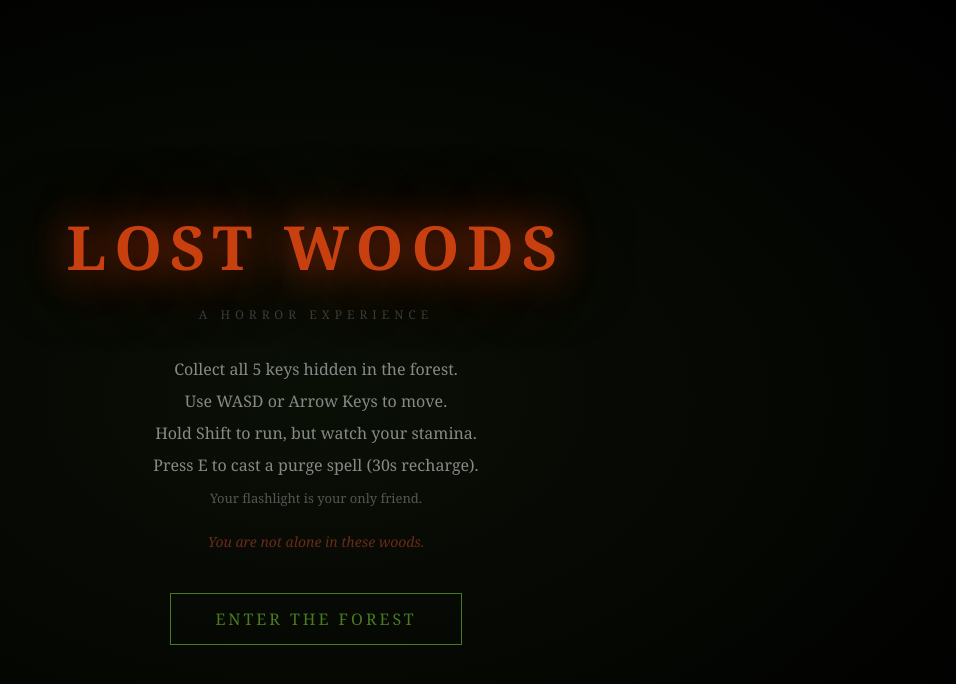
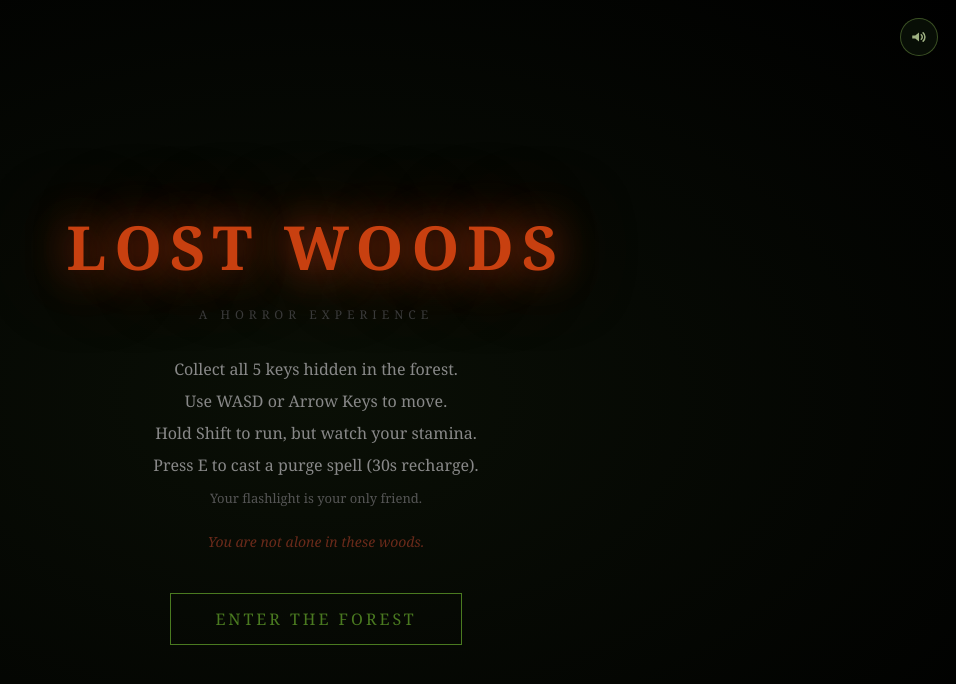
Before and after one commit to yassine020528/lost_woods, a React (Vite) app: page / in a window 1280 px wide. Shown: the top 684 px of the page, without its empty margins (324-1280 px from the left). Built offline with nearby package versions, Linux system fonts and the light colour scheme.

Commit message:
mute unmute button

```diff
--- a/src/features/lostWoods/LostWoodsGame.css
+++ b/src/features/lostWoods/LostWoodsGame.css
@@ -31,6 +31,51 @@
   color: #c8a030;
   font-size: 15px;
   text-shadow: 0 0 8px #a56000;
+}
+
+.mute-btn {
+  pointer-events: auto;
+  background: rgba(10, 18, 8, 0.82);
+  color: #9fb182;
+  border: 1px solid rgba(150, 200, 90, 0.36);
+  border-radius: 999px;
+  font-family: Georgia, 'Times New Roman', serif;
+  cursor: pointer;
+  display: inline-flex;
+  align-items: center;
+  justify-content: center;
+  transition: border-color 0.2s, color 0.2s, background 0.2s, transform 0.2s;
+}
+
+.mute-btn:hover {
+  color: #c5f08a;
+  border-color: rgba(190, 240, 120, 0.62);
+  background: rgba(18, 34, 12, 0.86);
+  transform: translateY(-1px);
+}
+
+.mute-icon {
+  width: 18px;
+  height: 18px;
+}
+
+.hud-mute-btn {
+  position: fixed;
+  top: 14px;
+  right: calc(min(26vmin, 210px) + 30px);
+  width: 34px;
+  height: 34px;
+  padding: 0;
+  z-index: 11;
+}
+
+.menu-mute-btn {
+  position: absolute;
+  top: 18px;
+  right: 18px;
+  width: 38px;
+  height: 38px;
+  padding: 0;
 }
 
 .spell-panel {
@@ -328,6 +373,16 @@
     width: min(60vw, 220px);
   }
 
+  .hud-mute-btn {
+    top: 12px;
+    right: calc(min(26vmin, 210px) + 26px);
+  }
+
+  .menu-mute-btn {
+    top: 12px;
+    right: 12px;
+  }
+
   .controls-hint {
     font-size: 11px;
   }
--- a/src/features/lostWoods/LostWoodsGame.tsx
+++ b/src/features/lostWoods/LostWoodsGame.tsx
@@ -11,8 +11,21 @@ const staminaClassName = (stamina: number): string => {
   return 'stamina-low'
 }
 
+const SoundIcon = ({ muted }: { muted: boolean }) => (
+  <svg viewBox="0 0 24 24" aria-hidden="true" className="mute-icon">
+    <path d="M3 10h4l5-4v12l-5-4H3z" fill="currentColor" />
+    {!muted && (
+      <>
+        <path d="M15 9a4 4 0 010 6" fill="none" stroke="currentColor" strokeWidth="2" strokeLinecap="round" />
+        <path d="M17.5 6.5a7.5 7.5 0 010 11" fill="none" stroke="currentColor" strokeWidth="2" strokeLinecap="round" />
+      </>
+    )}
+    {muted && <path d="M4 4l16 16" fill="none" stroke="currentColor" strokeWidth="2.4" strokeLinecap="round" />}
+  </svg>
+)
+
 export function LostWoodsGame() {
-  const { canvasRef, ui, startGame, restart } = useLostWoodsGame()
+  const { canvasRef, ui, isMuted, toggleMute, startGame, restart } = useLostWoodsGame()
 
   return (
     <main className="lost-woods-root">
@@ -22,6 +35,15 @@ export function LostWoodsGame() {
         <div className="keys-display">
           KEYS <span>{ui.collectedKeys}</span> / <span>{ui.totalKeys}</span>
         </div>
+        <button
+          type="button"
+          className="mute-btn hud-mute-btn"
+          onClick={toggleMute}
+          aria-label={isMuted ? 'Unmute audio' : 'Mute audio'}
+          title={isMuted ? 'Unmute audio' : 'Mute audio'}
+        >
+          <SoundIcon muted={isMuted} />
+        </button>
         <div className={`spell-panel ${ui.spellReady ? 'spell-ready' : 'spell-cooling'}`}>
           <div className="spell-header">
             SPELL <span className="spell-keybind">E</span>
@@ -55,6 +77,15 @@ export function LostWoodsGame() {
           <p className="desc">Press E to cast a purge spell (30s recharge).</p>
           <p className="sub-desc">Your flashlight is your only friend.</p>
           <p className="warn">You are not alone in these woods.</p>
+          <button
+            type="button"
+            className="mute-btn menu-mute-btn"
+            onClick={toggleMute}
+            aria-label={isMuted ? 'Unmute audio' : 'Mute audio'}
+            title={isMuted ? 'Unmute audio' : 'Mute audio'}
+          >
+            <SoundIcon muted={isMuted} />
+          </button>
           <button type="button" className="action-btn action-btn-start" onClick={startGame}>
             ENTER THE FOREST
           </button>
--- a/src/features/lostWoods/audio.ts
+++ b/src/features/lostWoods/audio.ts
@@ -2,6 +2,7 @@ import type { Monster, Player } from './types'
 
 export interface AudioController {
   stop: () => void
+  setMuted: (muted: boolean) => void
   playKeyCollect: () => void
   playJumpscare: () => void
   playSpellCast: () => void
@@ -13,7 +14,7 @@ export function createAmbientAudio(getScene: () => {
   deathShown: boolean
   monsters: Monster[]
   player: Player
-}): AudioController | null {
+}, initialMuted = false): AudioController | null {
   const AudioContextCtor = window.AudioContext || (window as typeof window & { webkitAudioContext?: typeof AudioContext }).webkitAudioContext
   if (!AudioContextCtor) {
     return null
@@ -28,8 +29,17 @@ export function createAmbientAudio(getScene: () => {
   }
 
   const master = audioCtx.createGain()
-  master.gain.setValueAtTime(0.7, audioCtx.currentTime)
+  let isMuted = initialMuted
+  master.gain.setValueAtTime(isMuted ? 0 : 0.7, audioCtx.currentTime)
   master.connect(audioCtx.destination)
+
+  const setMuted = (muted: boolean): void => {
+    isMuted = muted
+    const target = muted ? 0 : 0.7
+    const now = audioCtx.currentTime
+    master.gain.cancelScheduledValues(now)
+    master.gain.setTargetAtTime(target, now, 0.02)
+  }
 
   const makeDrone = (freq: number, detune: number, volume: number): void => {
     const osc = audioCtx.createOscillator()
@@ -374,6 +384,7 @@ export function createAmbientAudio(getScene: () => {
   }
 
   return {
+    setMuted,
     playKeyCollect,
     playJumpscare,
     playSpellCast,
--- a/src/features/lostWoods/useLostWoodsGame.ts
+++ b/src/features/lostWoods/useLostWoodsGame.ts
@@ -50,6 +50,7 @@ const clamp = (value: number, min: number, max: number): number => Math.max(min,
 export function useLostWoodsGame() {
   const canvasRef = useRef<HTMLCanvasElement | null>(null)
   const [ui, setUi] = useState<GameUiState>(initialUiState)
+  const [isMuted, setIsMuted] = useState(false)
 
   const uiRef = useRef(initialUiState)
   const gameStartedRef = useRef(false)
@@ -80,6 +81,7 @@ export function useLostWoodsGame() {
 
   const dimensionsRef = useRef({ width: 0, height: 0 })
   const audioControllerRef = useRef<AudioController | null>(null)
+  const mutedRef = useRef(false)
 
   const updateUi = useCallback((patch: Partial<GameUiState>) => {
     setUi((prev) => {
@@ -1280,22 +1282,41 @@ export function useLostWoodsGame() {
     lastTimeRef.current = performance.now()
     updateUi({ overlayVisible: false })
 
-    audioControllerRef.current = createAmbientAudio(() => ({
-      gameStarted: gameStartedRef.current,
-      winShown: winShownRef.current,
-      deathShown: deathShownRef.current,
-      monsters: monstersRef.current,
-      player: playerRef.current,
-    }))
+    audioControllerRef.current = createAmbientAudio(
+      () => ({
+        gameStarted: gameStartedRef.current,
+        winShown: winShownRef.current,
+        deathShown: deathShownRef.current,
+        monsters: monstersRef.current,
+        player: playerRef.current,
+      }),
+      mutedRef.current,
+    )
   }, [updateUi])
 
   const restart = useCallback(() => {
     generateMap()
   }, [generateMap])
 
+  const toggleMute = useCallback(() => {
+    setIsMuted((prev) => {
+      const next = !prev
+      mutedRef.current = next
+      audioControllerRef.current?.setMuted(next)
+      return next
+    })
+  }, [])
+
+  useEffect(() => {
+    mutedRef.current = isMuted
+    audioControllerRef.current?.setMuted(isMuted)
+  }, [isMuted])
+
   return {
     canvasRef,
     ui,
+    isMuted,
+    toggleMute,
     startGame,
     restart,
   }
```
